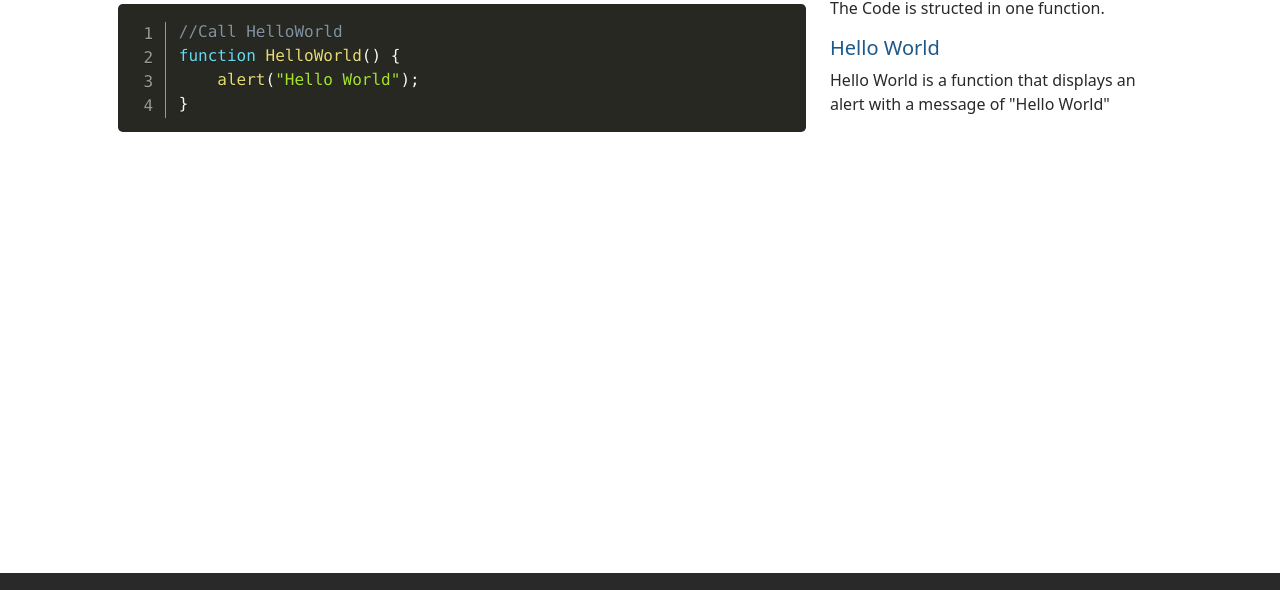
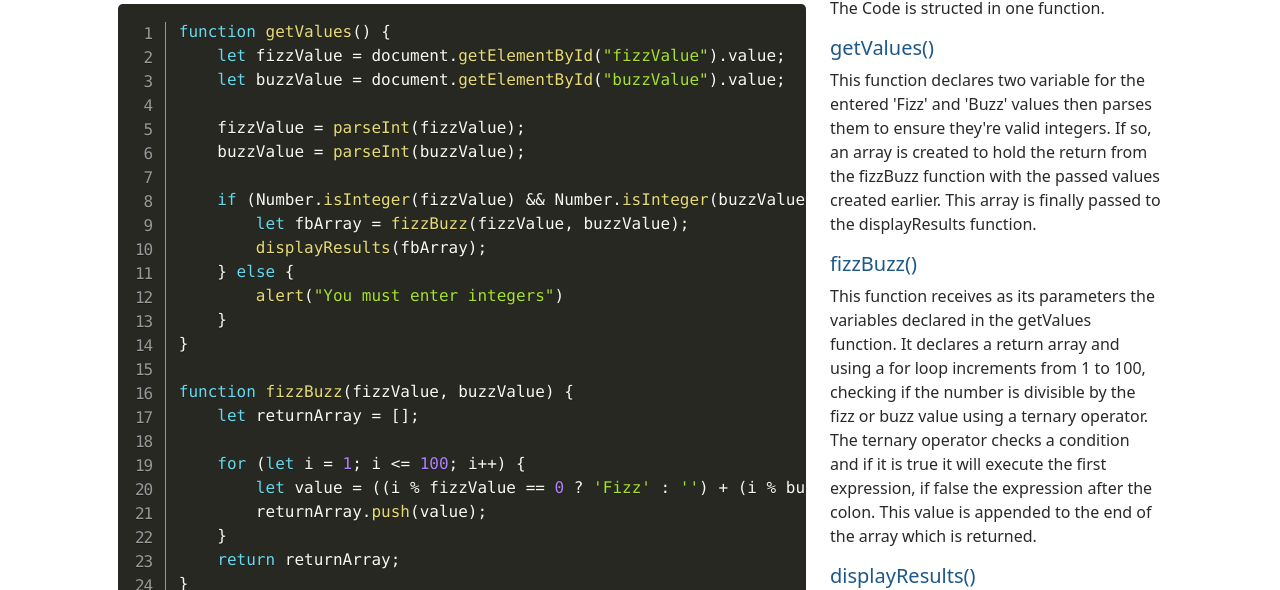
Before and after one commit to ArthurRedmond/FizzBuzz, a plain HTML site: page code.html in a window 1280 px wide. Shown: the part 147-737 px from the top of the page. Drawn offline with nearby package versions, Linux system fonts and the light colour scheme.

Commit message:
Update Code page

```diff
--- a/code.html
+++ b/code.html
@@ -57,17 +57,89 @@
             <div class="row row-cols-1 row-cols-lg-2">
                 <div class="col-lg-8">
                     <pre class="line-numbers"><code class="language-javascript">
-                        //Call HelloWorld
-                        function HelloWorld() {
-                            alert("Hello World");
+                        function getValues() {
+                            let fizzValue = document.getElementById("fizzValue").value;
+                            let buzzValue = document.getElementById("buzzValue").value;
+
+                            fizzValue = parseInt(fizzValue);
+                            buzzValue = parseInt(buzzValue);
+
+                            if (Number.isInteger(fizzValue) && Number.isInteger(buzzValue)) {
+                                let fbArray = fizzBuzz(fizzValue, buzzValue);
+                                displayResults(fbArray);
+                            } else {
+                                alert("You must enter integers")
+                            }
+                        }
+
+                        function fizzBuzz(fizzValue, buzzValue) {
+                            let returnArray = [];
+
+                            for (let i = 1; i <= 100; i++) {
+                                let value = ((i % fizzValue == 0 ? 'Fizz' : '') + (i % buzzValue == 0 ? 'Buzz' : '') || i);
+                                returnArray.push(value);
+                            }
+                            return returnArray;
+                        }
+
+                        function displayResults(fbArray) {
+                            //Get the table body element
+                            let tableBody = document.getElementById("results");
+
+                            //Get the template row
+                            let templateRow = document.getElementById("fbTemplate");
+
+                            //clear the table
+                            tableBody.innerHTML = "";
+
+                            for (let index = 0; index < fbArray.length; index += 5) {
+
+                                let tableRow = document.importNode(templateRow.content, true);
+
+                                let rowCols = tableRow.querySelectorAll("td");
+
+                                rowCols[0].classList.add(fbArray[index]);
+                                rowCols[0].textContent = fbArray[index];
+
+                                rowCols[1].classList.add(fbArray[index + 1]);
+                                rowCols[1].textContent = fbArray[index + 1];
+
+                                rowCols[2].classList.add(fbArray[index + 2]);
+                                rowCols[2].textContent = fbArray[index + 2];
+
+                                rowCols[3].classList.add(fbArray[index + 3]);
+                                rowCols[3].textContent = fbArray[index + 3];
+
+                                rowCols[4].classList.add(fbArray[index + 4]);
+                                rowCols[4].textContent = fbArray[index + 4];
+
+                                tableBody.appendChild(tableRow);
+                            }
                         }
                     </code>
                     </pre>
                 </div>
                 <div class="col-lg-4">
                     <p>The Code is structed in one function.</p>
-                    <h5>Hello World</h5>
-                    <p>Hello World is a function that displays an alert with a message of "Hello World"</p>
+                    <h5>getValues()</h5>
+                    <p>This function declares two variable for the entered 'Fizz' and 'Buzz' values then parses them to
+                        ensure they're valid integers. If so, an array is created to hold the return from the fizzBuzz
+                        function with the passed values created earlier. This array is finally passed to the
+                        displayResults function.</p>
+
+                    <h5>fizzBuzz()</h5>
+                    <p>This function receives as its parameters the variables declared in the getValues function. It
+                        declares a return array and using a for loop increments from 1 to 100, checking if the number is
+                        divisible by the fizz or buzz value using a ternary operator. The ternary operator checks a
+                        condition and if it is true it will execute the first expression, if false the expression after
+                        the colon. This value is appended to the end of the array which is returned.</p>
+
+                    <h5>displayResults()</h5>
+                    <p>This function receives an array with 100 values. It declares a table variable and gets the table
+                        element from page. It declares a row variable for the selected template from within the page. It
+                        ensures the table is clear then loops through the array, five indexes at a time. It imports the
+                        snippet from the template and adds the value from array index to both the element's class as
+                        well as contents then appends that to the table.</p>
                 </div>
             </div>
         </div>
--- a/js/site.js
+++ b/js/site.js
@@ -56,5 +56,4 @@ function displayResults(fbArray) {
 
         tableBody.appendChild(tableRow);
     }
-
 }
```
